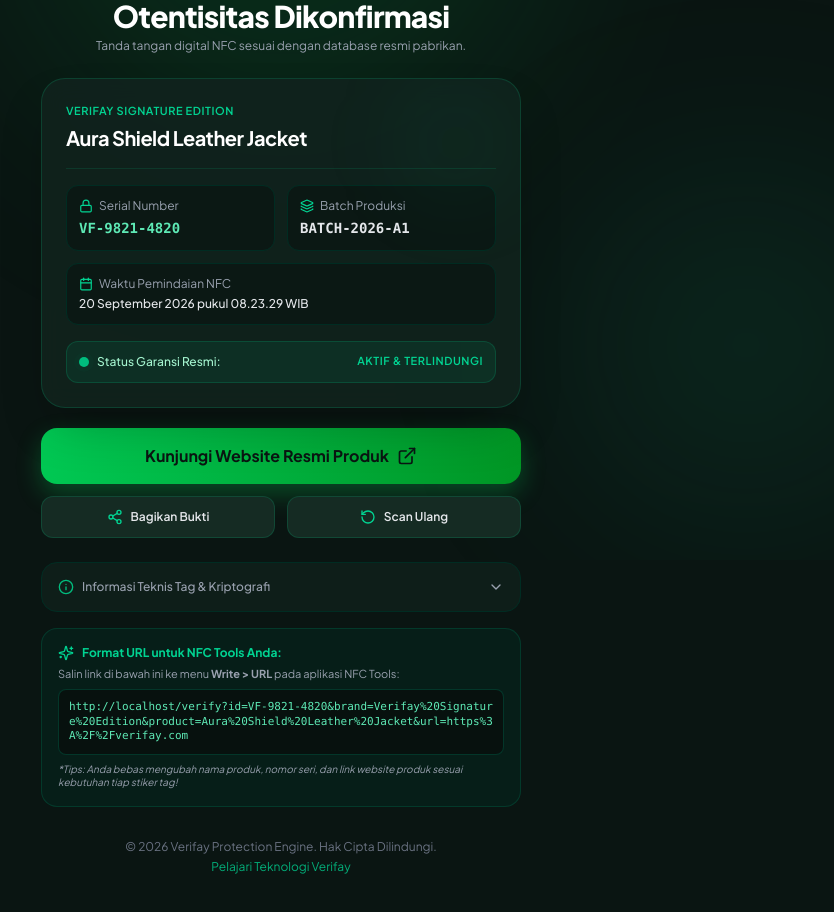
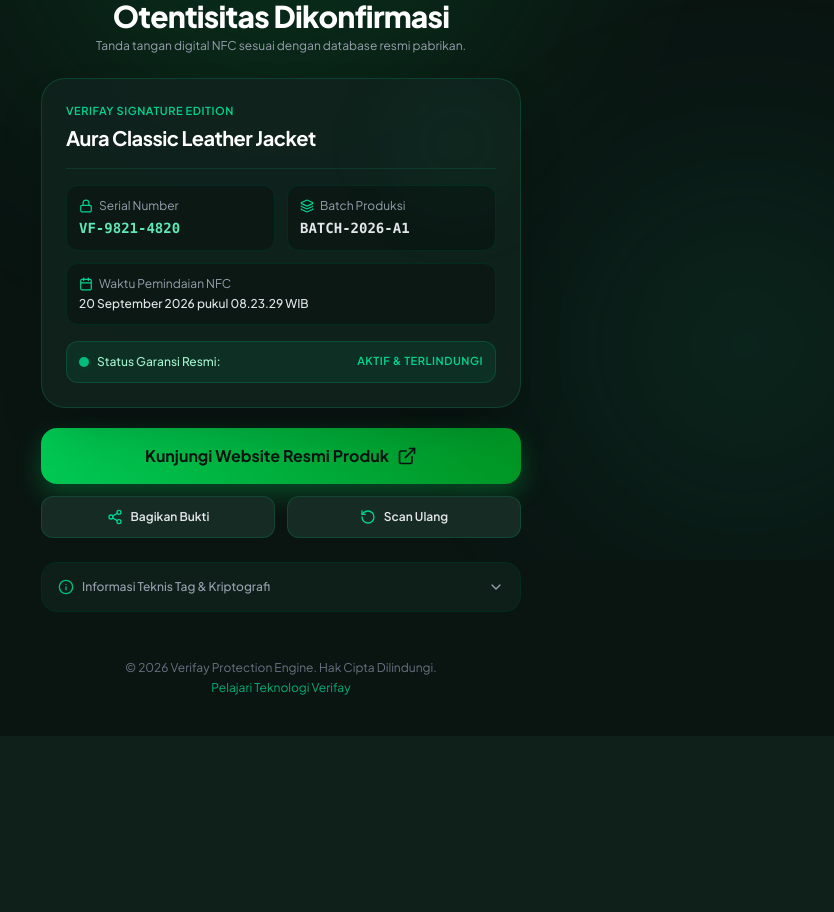
Before and after one commit to firstplaceexpert/Verifay, a Next.js app: page /verify in a window 1280 px wide. Shown: the part 240-1152 px from the top of the page, without its empty margins (359-1193 px from the left). After the commit the page ends 976 px from the top, so only its background shows below. Built offline with nearby package versions, Linux system fonts and the light colour scheme.

Commit message:
fix(verify): remove format url box and shieldtag text from verification page

```diff
--- a/src/app/verify/page.tsx
+++ b/src/app/verify/page.tsx
@@ -26,7 +26,7 @@ function VerifyContent() {
 
   // URL Query Parameters with sensible luxury defaults
   const serialParam = searchParams.get("id") || searchParams.get("sn") || "VF-9821-4820";
-  const productParam = searchParams.get("product") || searchParams.get("p") || "Aura Shield Leather Jacket";
+  const productParam = searchParams.get("product") || searchParams.get("p") || "Aura Classic Leather Jacket";
   const brandParam = searchParams.get("brand") || searchParams.get("b") || "Verifay Signature Edition";
   const targetUrlParam = searchParams.get("url") || searchParams.get("link") || "https://verifay.com";
   const batchParam = searchParams.get("batch") || "BATCH-2026-A1";
@@ -108,7 +108,7 @@ function VerifyContent() {
               <ShieldCheck className="w-5 h-5" />
             </div>
             <span className="font-bold text-sm tracking-wider uppercase text-emerald-400">
-              Verifay ShieldTag
+              Verifay
             </span>
           </Link>
 
@@ -306,7 +306,7 @@ function VerifyContent() {
                   </div>
                   <div className="flex justify-between">
                     <span>Enkripsi:</span>
-                    <span className="text-gray-200">AES-128 ShieldTag Signature</span>
+                    <span className="text-gray-200">AES-128 Digital Signature</span>
                   </div>
                   <div className="flex justify-between">
                     <span>Anti-Cloning:</span>
@@ -318,29 +318,6 @@ function VerifyContent() {
                   </div>
                 </div>
               )}
-            </div>
-
-            {/* How to Program Note for Admin/Owner */}
-            <div className="w-full bg-emerald-950/40 border border-emerald-800/40 rounded-2xl p-4 text-xs text-gray-300">
-              <div className="flex items-center gap-2 font-bold text-emerald-400 mb-1.5">
-                <Sparkles className="w-4 h-4" />
-                <span>Format URL untuk NFC Tools Anda:</span>
-              </div>
-              <p className="text-gray-400 text-[11px] mb-2">
-                Salin link di bawah ini ke menu <strong>Write &gt; URL</strong> pada aplikasi NFC Tools:
-              </p>
-              <div className="p-2.5 rounded-lg bg-[#07110E] border border-emerald-900/60 font-mono text-[11px] text-emerald-300 break-all select-all">
-                {typeof window !== "undefined"
-                  ? `${window.location.origin}/verify?id=${serialParam}&brand=${encodeURIComponent(
-                      brandParam
-                    )}&product=${encodeURIComponent(productParam)}&url=${encodeURIComponent(
-                      targetUrlParam
-                    )}`
-                  : `https://domain-anda.com/verify?id=${serialParam}&brand=${brandParam}&url=https://website-produk.com`}
-              </div>
-              <div className="mt-2 text-[10px] text-gray-400 italic">
-                *Tips: Anda bebas mengubah nama produk, nomor seri, dan link website produk sesuai kebutuhan tiap stiker tag!
-              </div>
             </div>
           </div>
         )}
```
